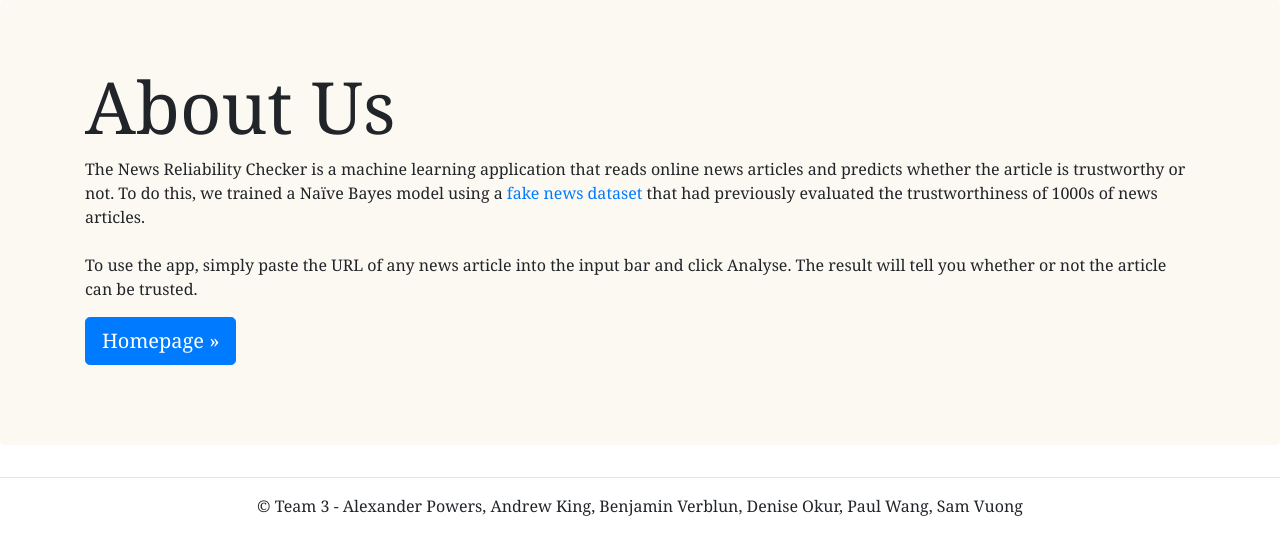
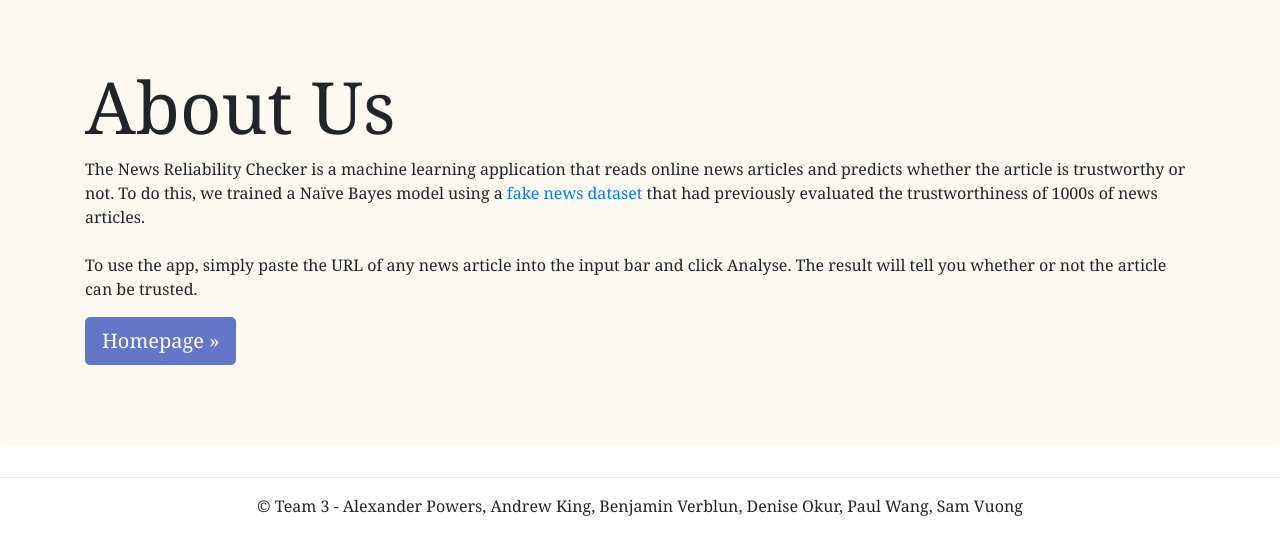
Before and after one commit to alexanderbpowers/project-4-team-3-machine-learning, a Flask app: page /about in a window 1280 px wide. Shown: the part 57-612 px from the top of the page. Run offline with Flask 2, Linux system fonts and the light colour scheme; some libraries are stand-ins or nearby versions.

Commit message:
fixed css

```diff
--- a/static/stylesheet.css
+++ b/static/stylesheet.css
@@ -28,6 +28,11 @@
     border-color: rgb(100, 118, 200);
 }
 
+#homebtn {
+    background-color: rgb(100, 118, 200);
+    border-color: rgb(100, 118, 200);
+}
+
 footer {
     text-align: center;
 }
--- a/templates/about.html
+++ b/templates/about.html
@@ -41,7 +41,7 @@
             <p>The News Reliability Checker is a machine learning application that reads online news articles and predicts whether the article is trustworthy or not. To do this, we trained a Naïve Bayes model using a <a href="https://www.kaggle.com/competitions/fake-news/">fake news dataset</a> that had previously evaluated the trustworthiness of 1000s of news articles. <br>
               <br>
               To use the app, simply paste the URL of any news article into the input bar and click Analyse. The result will tell you whether or not the article can be trusted. </p>
-            <p><a class="btn btn-primary btn-lg" href="/" role="button"> Homepage &raquo;</a></p>
+            <p><a class="btn btn-primary btn-lg" id="homebtn" href="/" role="button"> Homepage &raquo;</a></p>
             </div>
         </div>
 
```
